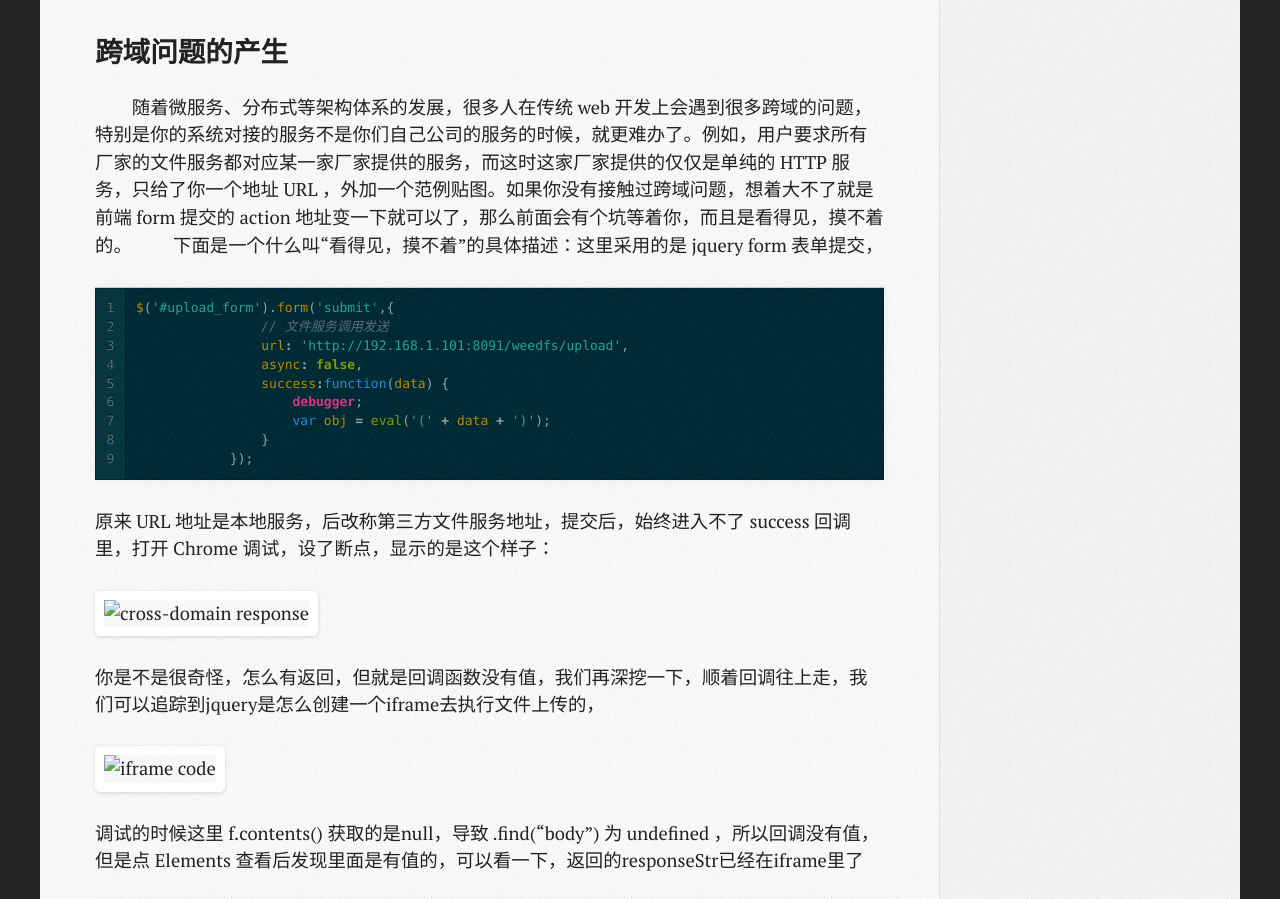
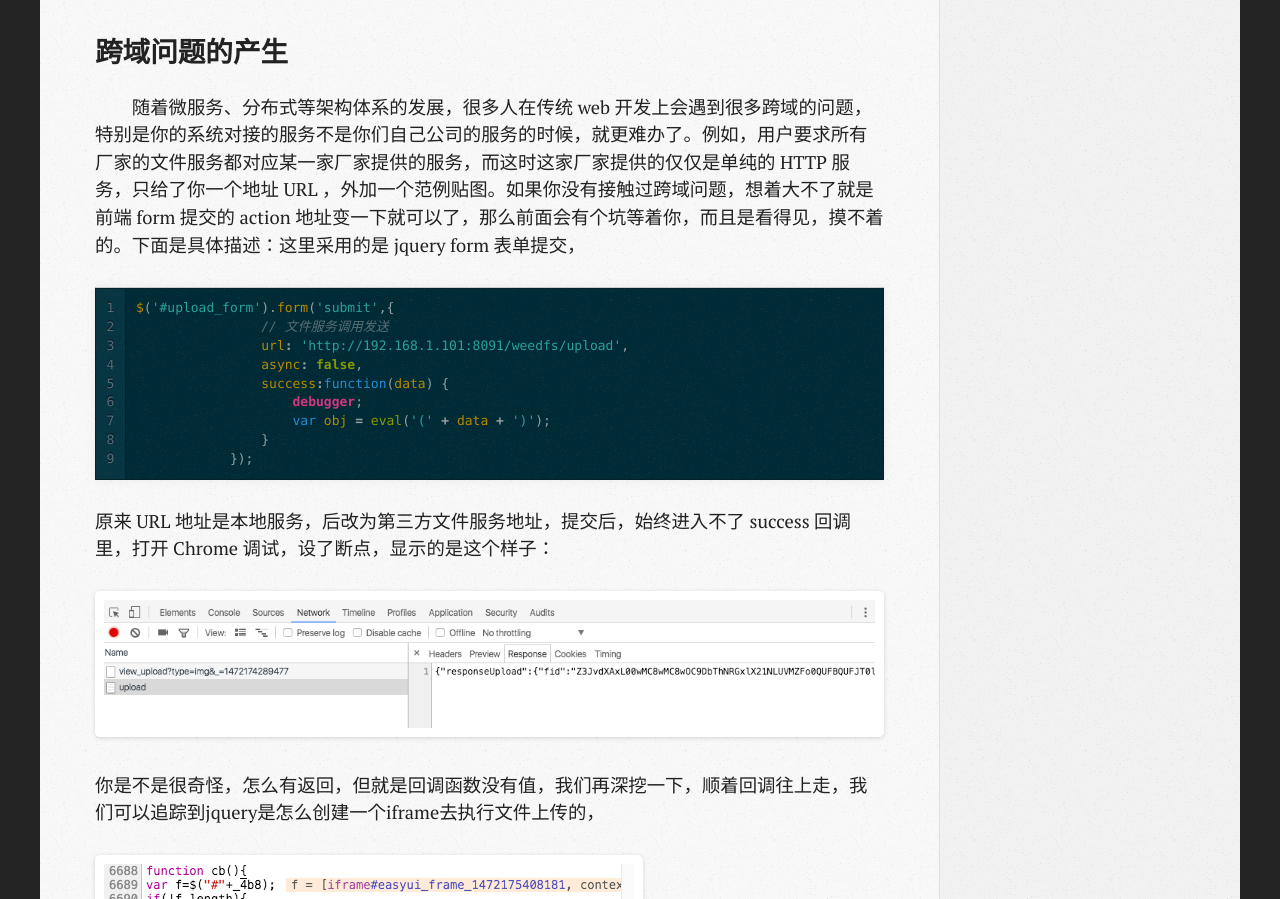
Before and after one commit to luyutommycool/luyutommycool.github.io, a plain HTML site: page blog/2016/08/25/the-solution-of-distributed-file-upload-cross-domain/index.html in a window 1280 px wide. Shown: the part 384-1283 px from the top of the page. Drawn offline with nearby package versions, Linux system fonts and the light colour scheme.

Commit message:
Site updated at 2016-08-26 02:13:24 UTC

```diff
--- a/blog/2016/08/25/the-solution-of-distributed-file-upload-cross-domain/index.html
+++ b/blog/2016/08/25/the-solution-of-distributed-file-upload-cross-domain/index.html
@@ -86,8 +86,7 @@
 
 <div class="entry-content"><h2>跨域问题的产生</h2>
 
-<p>&emsp;&emsp;随着微服务、分布式等架构体系的发展，很多人在传统 web 开发上会遇到很多跨域的问题，特别是你的系统对接的服务不是你们自己公司的服务的时候，就更难办了。例如，用户要求所有厂家的文件服务都对应某一家厂家提供的服务，而这时这家厂家提供的仅仅是单纯的 HTTP 服务，只给了你一个地址 URL ，外加一个范例贴图。如果你没有接触过跨域问题，想着大不了就是前端 form 提交的 action 地址变一下就可以了，那么前面会有个坑等着你，而且是看得见，摸不着的。
-&emsp;&emsp;下面是一个什么叫“看得见，摸不着”的具体描述：这里采用的是 jquery form 表单提交，</p>
+<p>&emsp;&emsp;随着微服务、分布式等架构体系的发展，很多人在传统 web 开发上会遇到很多跨域的问题，特别是你的系统对接的服务不是你们自己公司的服务的时候，就更难办了。例如，用户要求所有厂家的文件服务都对应某一家厂家提供的服务，而这时这家厂家提供的仅仅是单纯的 HTTP 服务，只给了你一个地址 URL ，外加一个范例贴图。如果你没有接触过跨域问题，想着大不了就是前端 form 提交的 action 地址变一下就可以了，那么前面会有个坑等着你，而且是看得见，摸不着的。下面是具体描述：这里采用的是 jquery form 表单提交，</p>
 
 <figure class='code'><figcaption><span></span></figcaption><div class="highlight"><table><tr><td class="gutter"><pre class="line-numbers"><span class='line-number'>1</span>
 <span class='line-number'>2</span>
@@ -110,15 +109,15 @@
 </span></code></pre></td></tr></table></div></figure>
 
 
-<p>原来 URL 地址是本地服务，后改称第三方文件服务地址，提交后，始终进入不了 success 回调里，打开 Chrome 调试，设了断点，显示的是这个样子：</p>
+<p>原来 URL 地址是本地服务，后改为第三方文件服务地址，提交后，始终进入不了 success 回调里，打开 Chrome 调试，设了断点，显示的是这个样子：</p>
 
-<p><img src="/image/blog/20160826001.png" title="跨域返回信息" alt="cross-domain response" /></p>
+<p><img src="/images/blog/20160826001.png" title="跨域返回信息" alt="cross-domain response" /></p>
 
 <p>你是不是很奇怪，怎么有返回，但就是回调函数没有值，我们再深挖一下，顺着回调往上走，我们可以追踪到jquery是怎么创建一个iframe去执行文件上传的，</p>
 
-<p><img src="/image/blog/20160826002.png" title="iframe代码" alt="iframe code" /></p>
+<p><img src="/images/blog/20160826002.png" title="iframe代码" alt="iframe code" /></p>
 
-<p>调试的时候这里 f.contents() 获取的是null，导致 .find(&ldquo;body&rdquo;) 为 undefined ，所以回调没有值，但是点 Elements 查看后发现里面是有值的，可以看一下，返回的responseStr已经在iframe里了</p>
+<p>调试的时候这里 f.contents() 获取的是null，导致 .find(&ldquo;body&rdquo;) 为 undefined ，所以回调没有值，但是点 Elements 查看后发现里面是有值的，可以看一下，返回的 responseStr 已经在 iframe 里了</p>
 
 <figure class='code'><figcaption><span></span></figcaption><div class="highlight"><table><tr><td class="gutter"><pre class="line-numbers"><span class='line-number'>1</span>
 <span class='line-number'>2</span>
```
Also changed, not shown: atom.xml (+6 -7 lines), index.html (+5 -6 lines).
